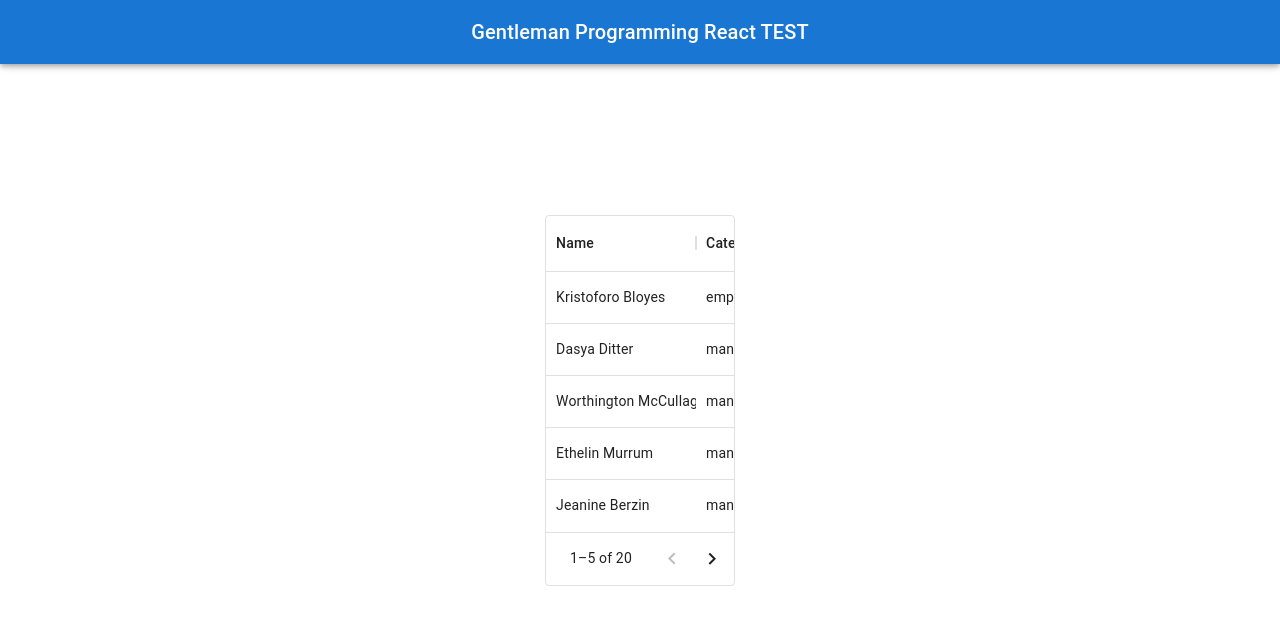
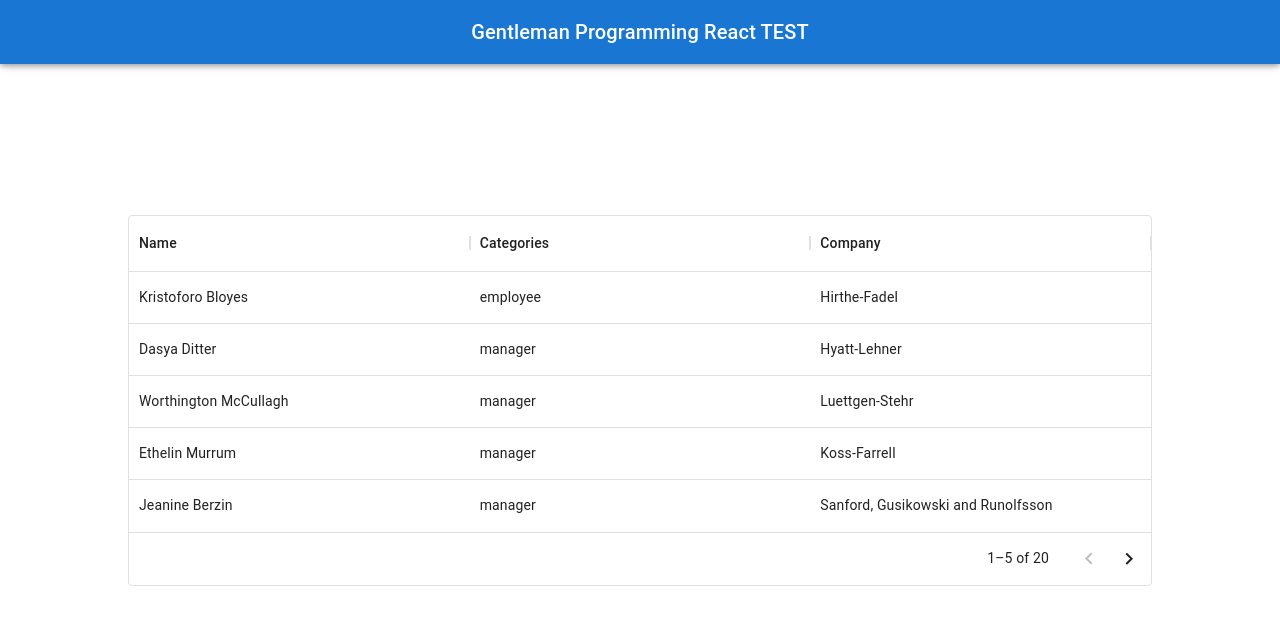
Before and after one commit to aldoor2/GentlemanReactTest, a React (Vite) app: page / in a window 1280 px wide. Shown: the top 624 px of the page. Built offline with nearby package versions, Linux system fonts and the light colour scheme.

Commit message:
Added styles with Styled Components

```diff
--- a/src/App.tsx
+++ b/src/App.tsx
@@ -1,12 +1,15 @@
 import './App.css'
 import { Navbar } from './components'
 import { Home } from './pages'
+import { LayoutContainer } from './styled-components'
 
 function App() {
   return (
     <>
       <Navbar />
-      <Home />
+      <LayoutContainer>
+        <Home />
+      </LayoutContainer>
     </>
   )
 }
--- a/src/pages/Home/Home.tsx
+++ b/src/pages/Home/Home.tsx
@@ -31,7 +31,6 @@
   ]
 
   return (
-    <div>
     <DataGrid
       rows={People}
       columns={columns}
@@ -42,7 +41,6 @@
       rowsPerPageOptions={[pageSize]}
       getRowId={(row: any) => row.id}
     />
-    </div>
   )
 }
 
--- /dev/null
+++ b/src/styled-components/index.ts
@@ -0,0 +1 @@
+export * from './layout.styled.component'
--- /dev/null
+++ b/src/styled-components/layout.styled.component.ts
@@ -0,0 +1,19 @@
+import styled from 'styled-components'
+
+export const LayoutContainer = styled.div`
+  width: 80vw;
+
+  @media only screen and (max-width: 1176px) {
+    padding: 12px;
+  }
+
+  &::-webkit-scrollbar {
+    width: 8px;
+    left: 15px;
+  }
+
+  &::-webkit-scrollbar-thumb {
+    background-color: #c9c9c9;
+    border-radius: 16px;
+  }
+`
```
Lines whose indentation alone changed are shown as unchanged.
